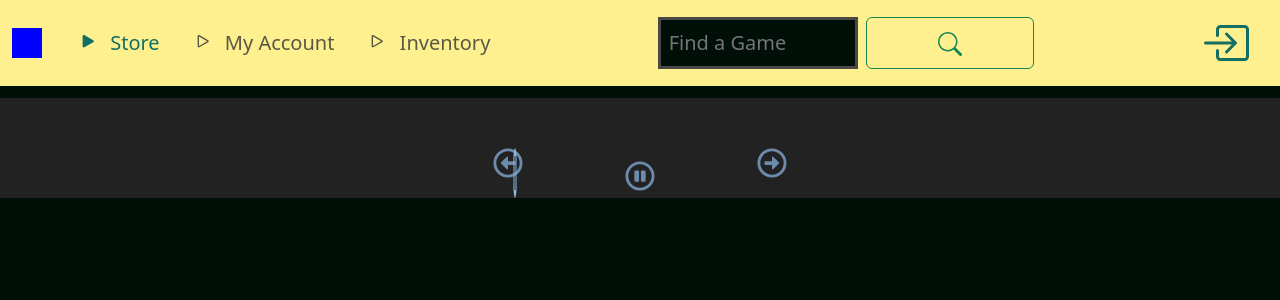
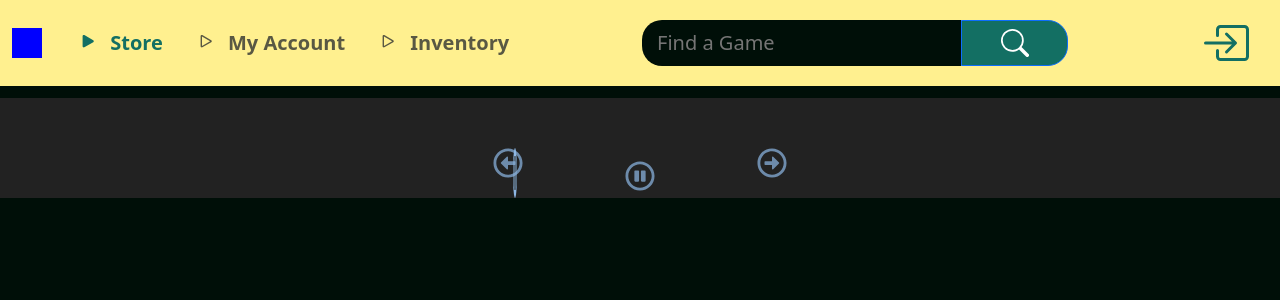
Before and after one commit to Hunter-Wigal/CS440-Team-Delta, a Django app: page /inventory in a window 1280 px wide. Shown: the top 300 px of the page. Run offline with Django 5.2, Linux system fonts and the light colour scheme; some libraries are stand-ins or nearby versions; grey boxes are pictures that could not be loaded.

Commit message:
navbar search bar formatting

```diff
--- a/delta_marketplace/app/templates/base.html
+++ b/delta_marketplace/app/templates/base.html
@@ -27,6 +27,8 @@
   }
 
   .nav-link {
+    font-weight:bold;
+    user-select:none;
     color: #136F63;
   }
 
@@ -38,6 +40,7 @@
   .field {
     width:80%;
     border:solid rgb(75, 72, 72);
+    border-width:2px;
     background-color: #000F08;
     color:#136F63;
     padding:8px;
@@ -138,13 +141,13 @@
           </li>
 
           <li class="nav-item row">
-            <input class="field me-2 col" name="search-term" id="search-term" placeholder="Find a Game"
+            <input class="field col" autocomplete="off" name="search-term" style="width: 400px; border:none; user-select:none; padding-left:15px; border-top-left-radius: 20px; border-bottom-left-radius: 20px; margin-right:0px;" id="search-term" placeholder="Find a Game"
               aria-label="Search" style="min-width: 200px;">
-            <button class="btn btn-outline-success col" onclick="searchRedirect()">
-              <svg xmlns="http://www.w3.org/2000/svg" width="24" height="24" fill="currentColor" class="bi bi-search" viewBox="0 0 16 16">
+            <button class="btn btn-primary col" style="width: 3px; background-color: #136F63; border-top-left-radius: 0px; border-bottom-left-radius: 0px; border-top-right-radius: 20px; border-bottom-right-radius: 20px;" onclick="searchRedirect()">
+              <svg xmlns="http://www.w3.org/2000/svg" width="28" height="28" fill="currentColor" class="bi bi-search" viewBox="0 0 16 16">
                 <path d="M11.742 10.344a6.5 6.5 0 1 0-1.397 1.398h-.001q.044.06.098.115l3.85 3.85a1 1 0 0 0 1.415-1.414l-3.85-3.85a1 1 0 0 0-.115-.1zM12 6.5a5.5 5.5 0 1 1-11 0 5.5 5.5 0 0 1 11 0"/>
               </svg>
-          </button>
+            </button>
           </li>
 
 
```
